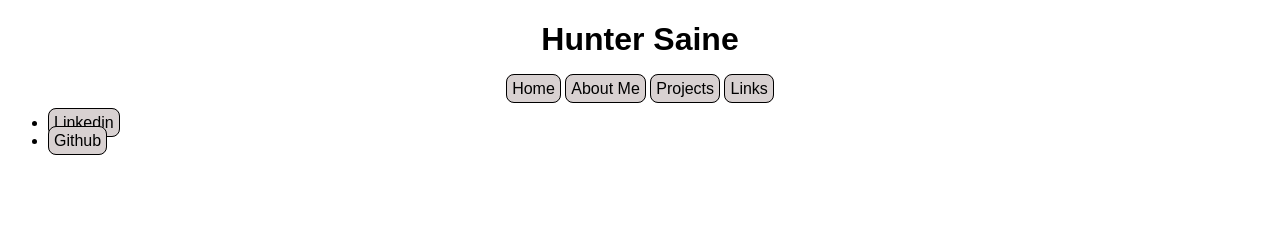
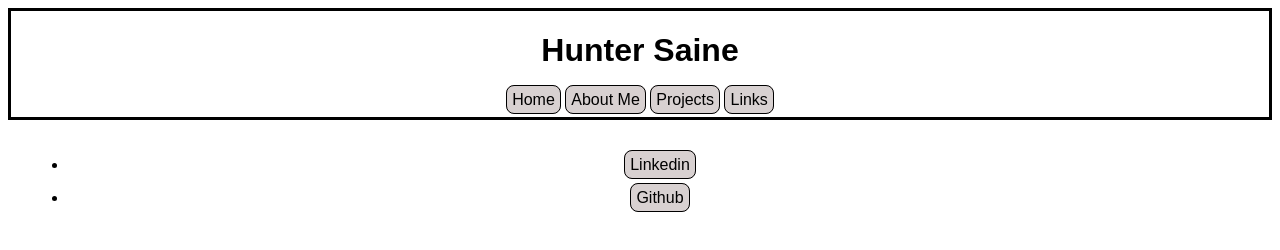
Before and after one commit to HunterSaine/my_site, a plain HTML site: page links.html in a window 1280 px wide. Drawn offline with Linux system fonts and the light colour scheme.

Commit message:
modified style.css to add a border to the title and navigation links. added functionality to other pages to accomodate link.html

```diff
--- a/style.css
+++ b/style.css
@@ -3,9 +3,11 @@ body {
 }
 .title {
   text-align: center;
+  border-style: solid;
 }
 .pagelinks {
   text-align: center;
+  margin-bottom: 8px;
 }
 .button {
   text-align: center;
@@ -29,3 +31,14 @@ body {
   margin: 0px;
   text-decoration-line: underline;
 }
+.linkspagebutton {
+  margin: 10px;
+  text-align: center;
+  padding: 05px;
+  text-decoration: none;
+  color: black;
+}
+.liststyle {
+  margin: 05px;
+  padding: 5px;
+}
```
Also changed, not shown: aboutme.html (+2 -2 lines), index.html (+3 -2 lines), projects.html (+8 -6 lines).
